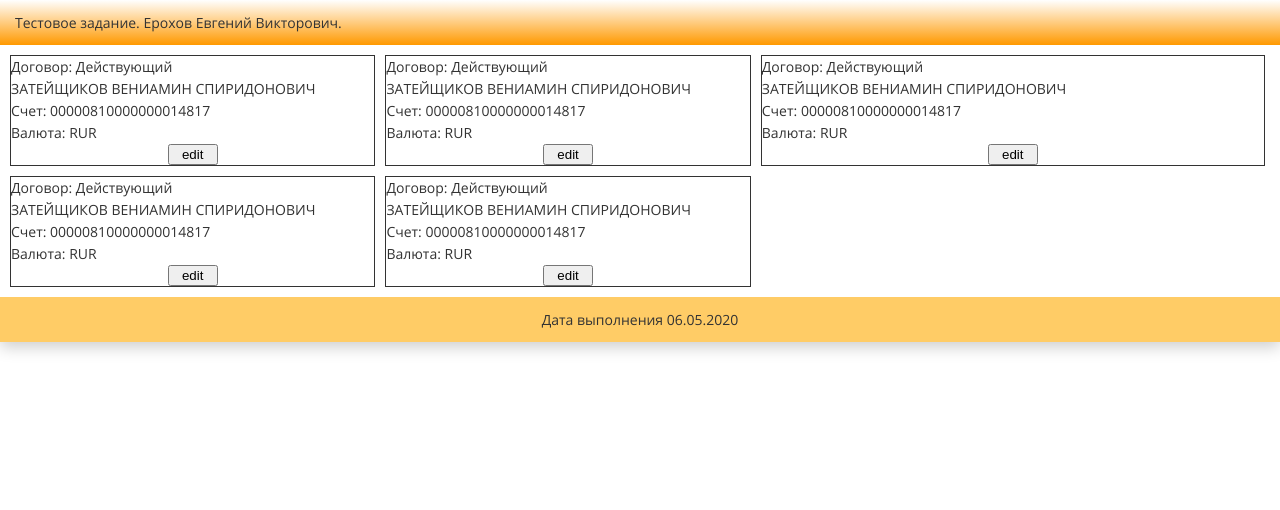
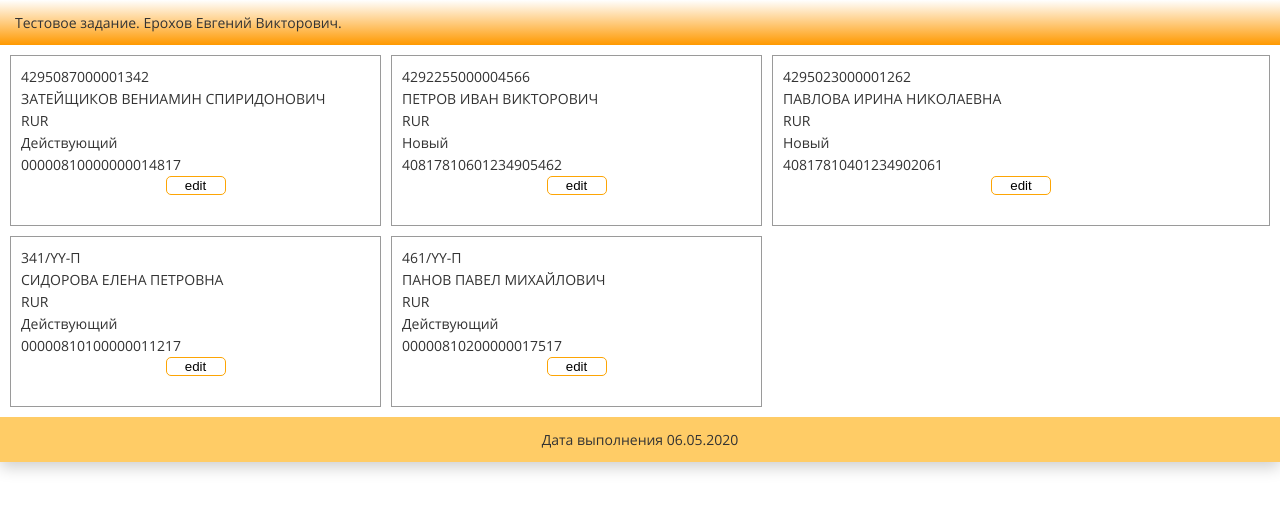
Before and after one commit to pr-jack/Art-Bank, a website: page source/index.html in a window 1280 px wide. Drawn offline with nearby package versions, Linux system fonts and the light colour scheme; files that its build step writes are made by us from their sources.

Commit message:
закончил верстку

```diff
--- a/package.json
+++ b/package.json
@@ -1,7 +1,7 @@
 {
-  "name": "Prepodam",
+  "name": "Art-Bank",
   "private": true,
-  "description": "Prepodam",
+  "description": "Art-Bank",
   "devDependencies": {
     "@htmlacademy/editorconfig-cli": "1.x",
     "autoprefixer": "9.1.x",
--- a/source/index.html
+++ b/source/index.html
@@ -9,48 +9,77 @@
 <body>
   <div class="page-wrapper">
     <header class="page-header">
+      <div class="page-header__wrapper wrapper">
         <p class="page-header__title">
           Тестовое задание. Ерохов Евгений Викторович.
         </p>
+      </div>
     </header>
     <main class="page-main">
+      <div class="wrapper">
         <section class="customers">
           <div class="customers__block">
-          <p>Договор: Действующий</p>
-          <p>ЗАТЕЙЩИКОВ ВЕНИАМИН СПИРИДОНОВИЧ</p>
-          <p>Счет: 00000810000000014817</p>
-          <p>Валюта: RUR</p>
-          <button class="customers__button">edit</button>
+            <p class="customers__block--number">4295087000001342</p>
+            <p class="customers__block--fullname">Затейщиков Вениамин Спиридонович</p>
+            <p class="customers__block--currency">RUR</p>
+            <p class="customers__block--contract">Действующий</p>
+            <p class="customers__block--account">00000810000000014817</p>
+            <div class="customers__block--more">
+              <p>Рога и Копыта</p>
+              <p>15.01.2018</p>
+            </div>
+            <button class="customers__button button">edit</button>
           </div>
           <div class="customers__block">
-          <p>Договор: Действующий</p>
-          <p>ЗАТЕЙЩИКОВ ВЕНИАМИН СПИРИДОНОВИЧ</p>
-          <p>Счет: 00000810000000014817</p>
-          <p>Валюта: RUR</p>
-          <button class="customers__button">edit</button>
+            <p class="customers__block--number">4292255000004566</p>
+            <p class="customers__block--fullname">Петров Иван Викторович</p>
+            <p class="customers__block--currency">RUR</p>
+            <p class="customers__block--contract">Новый</p>
+            <p class="customers__block--account">40817810601234905462</p>
+            <div class="customers__block--more">
+              <p>Рога и Копыта</p>
+              <p>22.03.2020</p>
+            </div>
+            <button class="customers__button button">edit</button>
           </div>
           <div class="customers__block">
-          <p>Договор: Действующий</p>
-          <p>ЗАТЕЙЩИКОВ ВЕНИАМИН СПИРИДОНОВИЧ</p>
-          <p>Счет: 00000810000000014817</p>
-          <p>Валюта: RUR</p>
-          <button class="customers__button">edit</button>
+            <p class="customers__block--number">4295023000001262</p>
+            <p class="customers__block--fullname">Павлова Ирина Николаевна</p>
+            <p class="customers__block--currency">RUR</p>
+            <p class="customers__block--contract">Новый</p>
+            <p class="customers__block--account">40817810401234902061</p>
+            <div class="customers__block--more">
+              <p>Рога и Копыта</p>
+              <p>12.04.2020</p>
+            </div>
+            <button class="customers__button button">edit</button>
           </div>
           <div class="customers__block">
-          <p>Договор: Действующий</p>
-          <p>ЗАТЕЙЩИКОВ ВЕНИАМИН СПИРИДОНОВИЧ</p>
-          <p>Счет: 00000810000000014817</p>
-          <p>Валюта: RUR</p>
-          <button class="customers__button">edit</button>
+            <p class="customers__block--number">341/YY-П</p>
+            <p class="customers__block--fullname">Сидорова Елена Петровна</p>
+            <p class="customers__block--currency">RUR</p>
+            <p class="customers__block--contract">Действующий</p>
+            <p class="customers__block--account">00000810100000011217</p>
+            <div class="customers__block--more">
+              <p>Рога и Копыта</p>
+              <p>22.11.2019</p>
+            </div>
+            <button class="customers__button button">edit</button>
           </div>
           <div class="customers__block">
-          <p>Договор: Действующий</p>
-          <p>ЗАТЕЙЩИКОВ ВЕНИАМИН СПИРИДОНОВИЧ</p>
-          <p>Счет: 00000810000000014817</p>
-          <p>Валюта: RUR</p>
-          <button class="customers__button">edit</button>
+            <p class="customers__block--number">461/YY-П</p>
+            <p class="customers__block--fullname">Панов Павел Михайлович</p>
+            <p class="customers__block--currency">RUR</p>
+            <p class="customers__block--contract">Действующий</p>
+            <p class="customers__block--account">00000810200000017517</p>
+            <div class="customers__block--more">
+              <p>Рога и Копыта</p>
+              <p>22.01.2016</p>
+            </div>
+            <button class="customers__button button">edit</button>
           </div>
         </section>
+      </div>
     </main>
     <footer class="page-footer">
       <p class="page-footer__text">
--- a/source/sass/base.scss
+++ b/source/sass/base.scss
@@ -31,15 +31,19 @@ h1, h2 {
 
 .page-wrapper {
   margin: 0 auto;
+  max-width: 1300px;
+  box-shadow: 0 5px 15px 0 rgba(0, 1, 1, 0.2);
+}
+
+.wrapper {
+  margin: 0 auto;
   max-width: $desktop-width;
-  box-shadow: 0 5px 15px 0 rgba(0, 1, 1, 0.2);
 }
 
 .button {
   display: inline-block;
   text-align: center;
   text-decoration: none;
-  text-transform: uppercase;
   vertical-align: top;
   border: none;
   background: none;
--- a/source/sass/blocks/customers.scss
+++ b/source/sass/blocks/customers.scss
@@ -1,38 +1,44 @@
 .customers {
   display: flex;
   flex-wrap: wrap;
+  width: 100%;
   padding-top: 10px;
   padding-left: 10px;
-  padding-right: 10px;
 
   &__block {
     display: flex;
     flex-direction: column;
-    width: 29%;
+    width: calc(30% - 10px);
     margin-right: 10px;
     margin-bottom: 10px;
-    border: 1px solid #333333;
+    padding: 10px;
+    padding-bottom: 30px;
+    word-wrap: break-word;
+    border: 1px solid #9a9a9a;
+
+    &--more {
+      display: none;
+      color: #9a9a9a;
+    }
+
+    &--fullname {
+      text-transform: uppercase;
+    }
   }
 
-    &__block:nth-child(3n+3) {
-    width: 40%;
+  &__block:hover &__block--more{
+    display: block;
+  }
+
+  &__block:nth-child(3n+3) {
+    width: calc(40% - 10px);
     margin-right: 0;
   }
 
-/*  &__block:nth-child(3n+1) {
-    order: 1;
-  }
-
-  &__block:nth-child(3n+2) {
-    order: 2;
-  }
-
-  &__block:nth-child(3n) {
-    order: 3;
-  } */
-
   &__button {
     align-self: center;
-    width: 50px;
+    width: 60px;
+    border: 1px solid #fda504;
+    border-radius: 5px;
   }
 }
--- a/source/sass/blocks/page-header.scss
+++ b/source/sass/blocks/page-header.scss
@@ -1,9 +1,13 @@
 .page-header {
-  display: flex;
-  align-items: center;
   height: 45px;
-  text-align: left;
   background: linear-gradient(rgba(255,255,255,1) 0%, rgba(255,153,0,1) 100%);
+
+  &__wrapper {
+    display: flex;
+    align-items: center;
+    height: 45px;
+
+  }
 
   &__title {
     padding-left: 15px;
--- a/source/sass/variables.scss
+++ b/source/sass/variables.scss
@@ -1,4 +1,4 @@
-$desktop-width: 1300px;
+$desktop-width: 1280px;
 $font-primary: "OpenSansRegular", "Arial", sans-serif;
 $font-size-base: 14px;
 $lineheight-base: 22px;
```
Also changed, not shown: README.md. Lines whose indentation alone changed are shown as unchanged.
